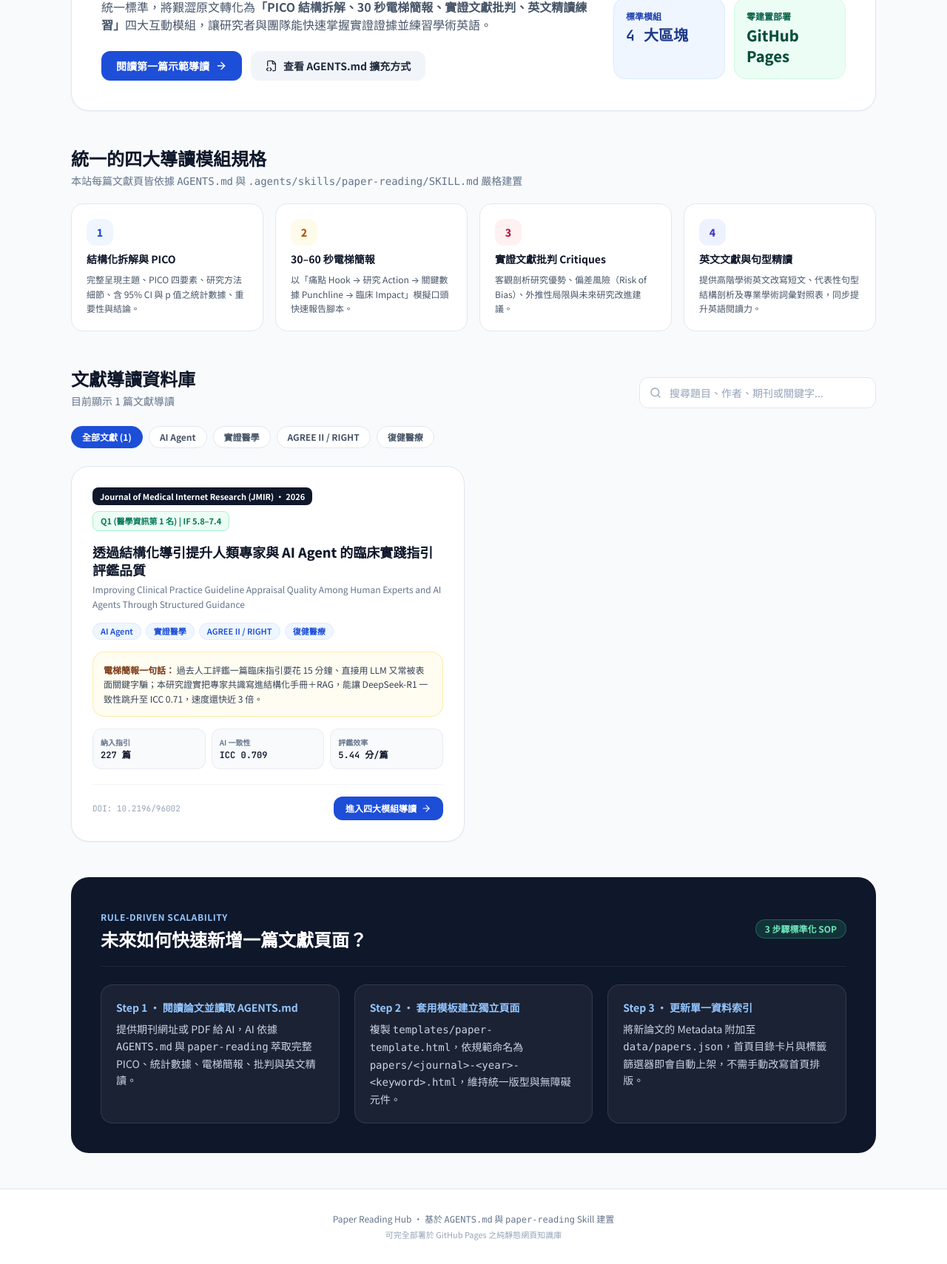
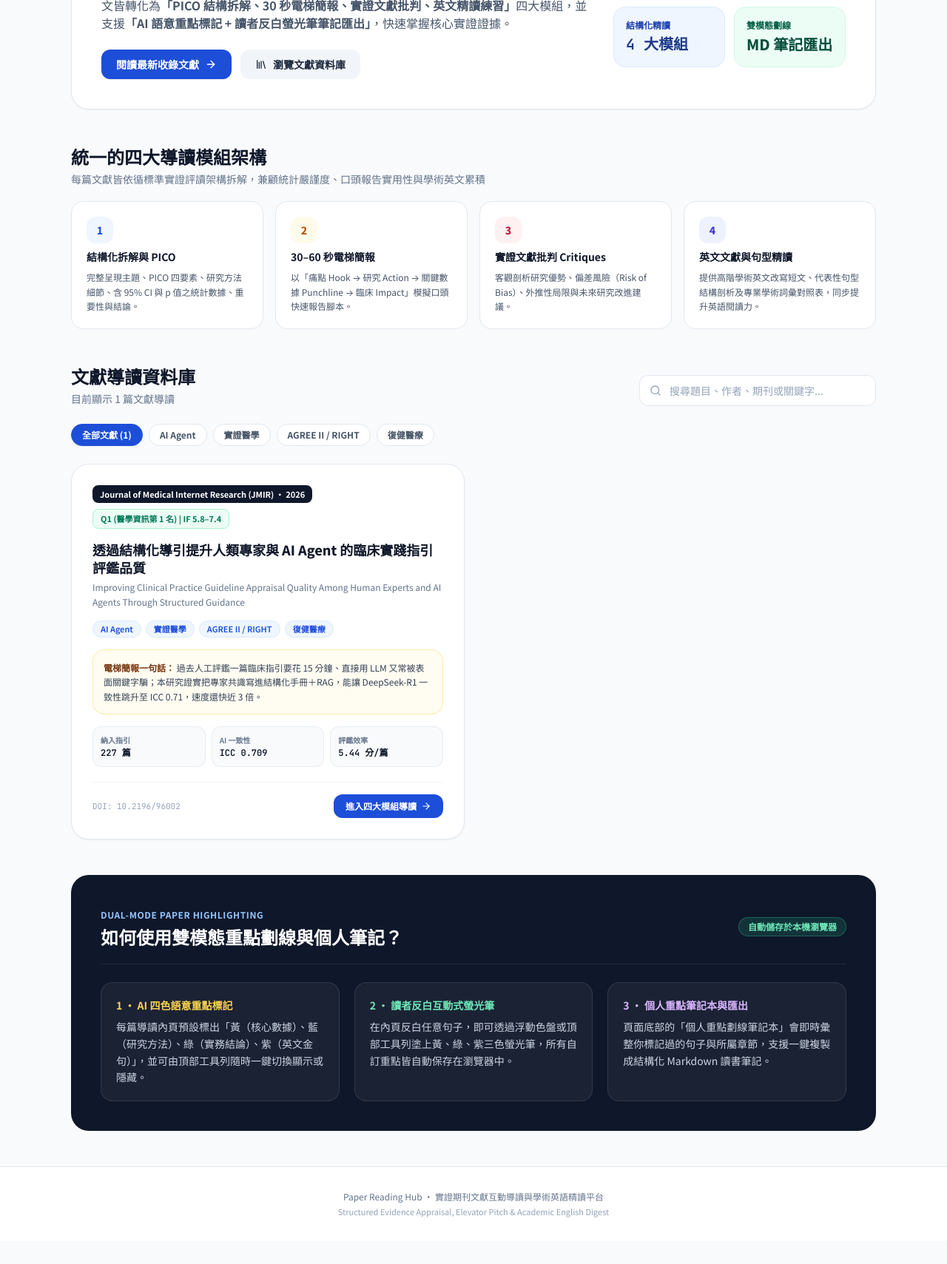
Before and after one commit to fjuhpc00625/paper-reading, a plain HTML site: page index.html in a window 1280 px wide. Shown: the part 281-1990 px from the top of the page at 74% size. After the commit the page ends 1959 px from the top, so only its background shows below. Drawn offline with nearby package versions, Linux system fonts and the light colour scheme.

Commit message:
index.html

```diff
--- a/index.html
+++ b/index.html
@@ -27,7 +27,7 @@
         <ul class="flex items-center gap-2 sm:gap-4 text-xs sm:text-sm font-semibold">
           <li><a href="#catalog" class="px-3 py-2 rounded-lg text-slate-600 hover:text-blue-700 hover:bg-blue-50 transition-colors">文獻資料庫</a></li>
           <li><a href="#framework" class="px-3 py-2 rounded-lg text-slate-600 hover:text-blue-700 hover:bg-blue-50 transition-colors">四大導讀模組</a></li>
-          <li><a href="#workflow" class="px-3 py-2 rounded-lg text-slate-600 hover:text-blue-700 hover:bg-blue-50 transition-colors">擴充規範</a></li>
+          <li><a href="#workflow" class="px-3 py-2 rounded-lg text-slate-600 hover:text-blue-700 hover:bg-blue-50 transition-colors">重點劃線指南</a></li>
         </ul>
       </nav>
     </div>
@@ -40,22 +40,22 @@
         <div class="lg:col-span-8 space-y-4">
           <div class="inline-flex items-center gap-2 px-3 py-1 rounded-full bg-blue-50 text-blue-700 border border-blue-200 text-xs font-bold">
             <i data-lucide="sparkles" class="w-3.5 h-3.5" aria-hidden="true"></i>
-            <span>由 AGENTS.md 規範與 paper-reading Skill 驅動</span>
+            <span>實證醫學文獻精讀 &times; 雙模態互動重點筆記</span>
           </div>
           <h1 class="text-2xl sm:text-4xl font-extrabold text-slate-900 tracking-tight leading-tight">
             結構化期刊文獻導讀與學術英語精讀庫
           </h1>
           <p class="text-sm sm:text-base text-slate-600 leading-relaxed max-w-2xl">
-            這是一個以 <strong><code class="text-blue-700 bg-blue-50 px-1.5 py-0.5 rounded">AGENTS.md</code></strong> 為核心開發規則的可擴充式靜態學術網站。每篇收錄的論文皆依循統一標準，將艱澀原文轉化為<strong>「PICO 結構拆解、30 秒電梯簡報、實證文獻批判、英文精讀練習」</strong>四大互動模組，讓研究者與團隊能快速掌握實證證據並練習學術英語。
+            專為臨床研究者、醫療專業人員與學術讀者打造的互動式文獻知識庫。每篇收錄的國際期刊論文皆轉化為<strong>「PICO 結構拆解、30 秒電梯簡報、實證文獻批判、英文精讀練習」</strong>四大模組，並支援<strong>「AI 語意重點標記 + 讀者反白螢光筆筆記匯出」</strong>，快速掌握核心實證證據。
           </p>
           <div class="flex flex-wrap gap-3 pt-2">
             <a href="./papers/jmir-2026-cpg-ai.html" class="inline-flex items-center gap-2 px-5 py-2.5 bg-blue-700 hover:bg-blue-800 text-white text-sm font-bold rounded-xl shadow-sm transition-colors">
-              <span>閱讀第一篇示範導讀</span>
+              <span>閱讀最新收錄文獻</span>
               <i data-lucide="arrow-right" class="w-4 h-4" aria-hidden="true"></i>
             </a>
-            <a href="#workflow" class="inline-flex items-center gap-2 px-5 py-2.5 bg-slate-100 hover:bg-slate-200 text-slate-800 text-sm font-bold rounded-xl transition-colors">
-              <i data-lucide="file-code-2" class="w-4 h-4" aria-hidden="true"></i>
-              <span>查看 AGENTS.md 擴充方式</span>
+            <a href="#catalog" class="inline-flex items-center gap-2 px-5 py-2.5 bg-slate-100 hover:bg-slate-200 text-slate-800 text-sm font-bold rounded-xl transition-colors">
+              <i data-lucide="library" class="w-4 h-4" aria-hidden="true"></i>
+              <span>瀏覽文獻資料庫</span>
             </a>
           </div>
         </div>
@@ -64,15 +64,15 @@
           <div class="p-4 rounded-2xl bg-slate-900 text-white col-span-2">
             <div class="text-xs text-blue-200 font-semibold">已收錄導讀文獻</div>
             <div class="text-3xl font-black mt-1 font-mono-metric"><span id="stat-total-papers">1</span> <span class="text-sm font-normal text-slate-300">篇</span></div>
-            <div class="text-[11px] text-slate-400 mt-1">資料來源：<code>data/papers.json</code></div>
+            <div class="text-[11px] text-slate-400 mt-1">持續收錄高影響力實證醫學與 AI 醫療研究</div>
           </div>
           <div class="p-4 rounded-2xl bg-blue-50 border border-blue-100">
-            <div class="text-xs font-bold text-blue-800">標準模組</div>
-            <div class="text-xl font-black text-blue-900 mt-1 font-mono-metric">4 大區塊</div>
+            <div class="text-xs font-bold text-blue-800">結構化精讀</div>
+            <div class="text-xl font-black text-blue-900 mt-1 font-mono-metric">4 大模組</div>
           </div>
           <div class="p-4 rounded-2xl bg-emerald-50 border border-emerald-100">
-            <div class="text-xs font-bold text-emerald-800">零建置部署</div>
-            <div class="text-xl font-black text-emerald-900 mt-1">GitHub Pages</div>
+            <div class="text-xs font-bold text-emerald-800">雙模態劃線</div>
+            <div class="text-xl font-black text-emerald-900 mt-1">MD 筆記匯出</div>
           </div>
         </div>
       </div>
@@ -81,8 +81,8 @@
     <!-- 四大核心模組規格總覽 -->
     <section id="framework" class="space-y-5">
       <div>
-        <h2 class="text-xl sm:text-2xl font-extrabold text-slate-900">統一的四大導讀模組規格</h2>
-        <p class="text-xs sm:text-sm text-slate-500 mt-1">本站每篇文獻頁皆依據 <code>AGENTS.md</code> 與 <code>.agents/skills/paper-reading/SKILL.md</code> 嚴格建置</p>
+        <h2 class="text-xl sm:text-2xl font-extrabold text-slate-900">統一的四大導讀模組架構</h2>
+        <p class="text-xs sm:text-sm text-slate-500 mt-1">每篇文獻皆依循標準實證評讀架構拆解，兼顧統計嚴謹度、口頭報告實用性與學術英文累積</p>
       </div>
 
       <div class="grid grid-cols-1 sm:grid-cols-2 lg:grid-cols-4 gap-4">
@@ -136,38 +136,38 @@
       <div id="papers-grid" class="grid grid-cols-1 lg:grid-cols-2 gap-6"></div>
     </section>
 
-    <!-- AGENTS.md 擴充工作流說明 -->
+    <!-- 雙模態重點劃線與互動閱讀指南 -->
     <section id="workflow" class="bg-slate-900 text-white rounded-3xl p-8 sm:p-10 space-y-6">
       <div class="flex flex-col sm:flex-row sm:items-center justify-between gap-4 border-b border-slate-800 pb-5">
         <div>
-          <span class="text-xs font-bold uppercase tracking-wider text-blue-300">Rule-Driven Scalability</span>
-          <h2 class="text-xl sm:text-2xl font-extrabold mt-1">未來如何快速新增一篇文獻頁面？</h2>
+          <span class="text-xs font-bold uppercase tracking-wider text-blue-300">Dual-Mode Paper Highlighting</span>
+          <h2 class="text-xl sm:text-2xl font-extrabold mt-1">如何使用雙模態重點劃線與個人筆記？</h2>
         </div>
         <span class="px-3 py-1 rounded-full bg-emerald-400/15 border border-emerald-400/30 text-emerald-300 text-xs font-bold self-start sm:self-center">
-          3 步驟標準化 SOP
+          自動儲存於本機瀏覽器
         </span>
       </div>
 
       <div class="grid grid-cols-1 md:grid-cols-3 gap-5 text-xs sm:text-sm">
         <div class="p-5 rounded-2xl bg-white/5 border border-white/10 space-y-2">
-          <div class="text-blue-300 font-bold">Step 1 &bull; 閱讀論文並讀取 AGENTS.md</div>
-          <p class="text-slate-300 leading-relaxed">提供期刊網址或 PDF 給 AI，AI 依據 <code>AGENTS.md</code> 與 <code>paper-reading</code> 萃取完整 PICO、統計數據、電梯簡報、批判與英文精讀。</p>
+          <div class="text-amber-300 font-bold">1 &bull; AI 四色語意重點標記</div>
+          <p class="text-slate-300 leading-relaxed">每篇導讀內頁預設標出「黃（核心數據）、藍（研究方法）、綠（實務結論）、紫（英文金句）」，並可由頂部工具列隨時一鍵切換顯示或隱藏。</p>
         </div>
         <div class="p-5 rounded-2xl bg-white/5 border border-white/10 space-y-2">
-          <div class="text-blue-300 font-bold">Step 2 &bull; 套用模板建立獨立頁面</div>
-          <p class="text-slate-300 leading-relaxed">複製 <code>templates/paper-template.html</code>，依規範命名為 <code>papers/&lt;journal&gt;-&lt;year&gt;-&lt;keyword&gt;.html</code>，維持統一版型與無障礙元件。</p>
+          <div class="text-emerald-300 font-bold">2 &bull; 讀者反白互動式螢光筆</div>
+          <p class="text-slate-300 leading-relaxed">在內頁反白任意句子，即可透過浮動色盤或頂部工具列塗上黃、綠、紫三色螢光筆，所有自訂重點皆自動保存在瀏覽器中。</p>
         </div>
         <div class="p-5 rounded-2xl bg-white/5 border border-white/10 space-y-2">
-          <div class="text-blue-300 font-bold">Step 3 &bull; 更新單一資料索引</div>
-          <p class="text-slate-300 leading-relaxed">將新論文的 Metadata 附加至 <code>data/papers.json</code>，首頁目錄卡片與標籤篩選器即會自動上架，不需手動改寫首頁排版。</p>
+          <div class="text-purple-300 font-bold">3 &bull; 個人重點筆記本與匯出</div>
+          <p class="text-slate-300 leading-relaxed">頁面底部的「個人重點劃線筆記本」會即時彙整你標記過的句子與所屬章節，支援一鍵複製成結構化 Markdown 讀書筆記。</p>
         </div>
       </div>
     </section>
   </main>
 
   <footer class="border-t border-slate-200 bg-white py-8 text-center text-xs text-slate-500 space-y-1">
-    <div>Paper Reading Hub &bull; 基於 <code>AGENTS.md</code> 與 <code>paper-reading</code> Skill 建置</div>
-    <div class="text-[11px] text-slate-400">可完全部署於 GitHub Pages 之純靜態網頁知識庫</div>
+    <div>Paper Reading Hub &bull; 實證期刊文獻互動導讀與學術英語精讀平台</div>
+    <div class="text-[11px] text-slate-400">Structured Evidence Appraisal, Elevator Pitch &amp; Academic English Digest</div>
   </footer>
 
   <!-- 本地 file:// 預覽用之備援資料（同步自 data/papers.json） -->
```
